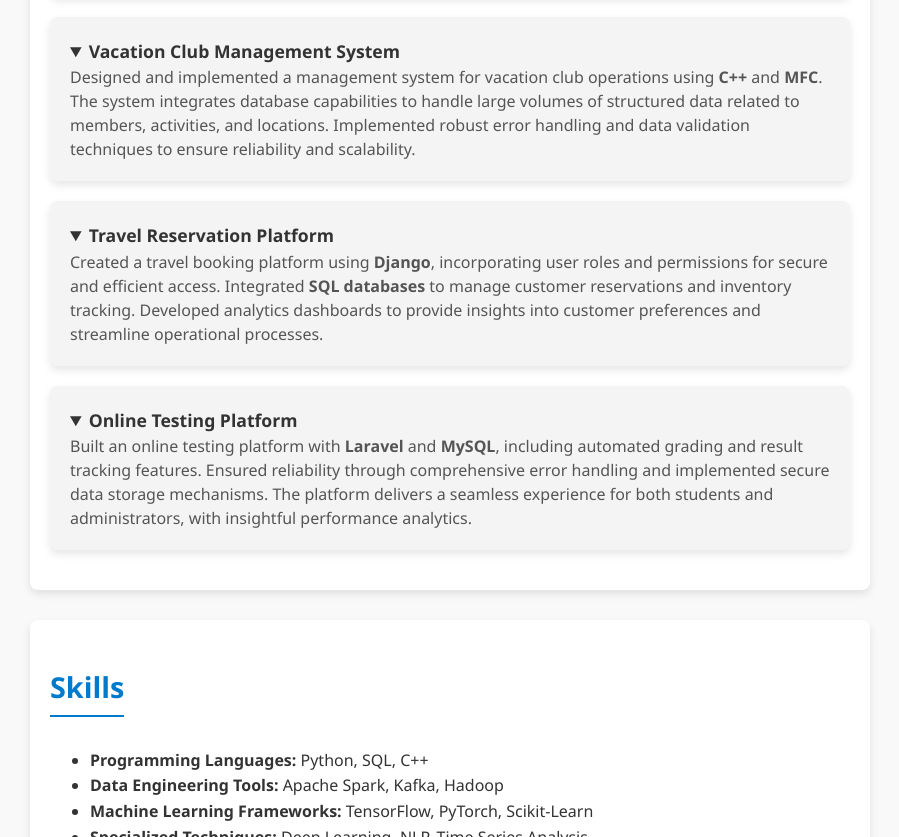
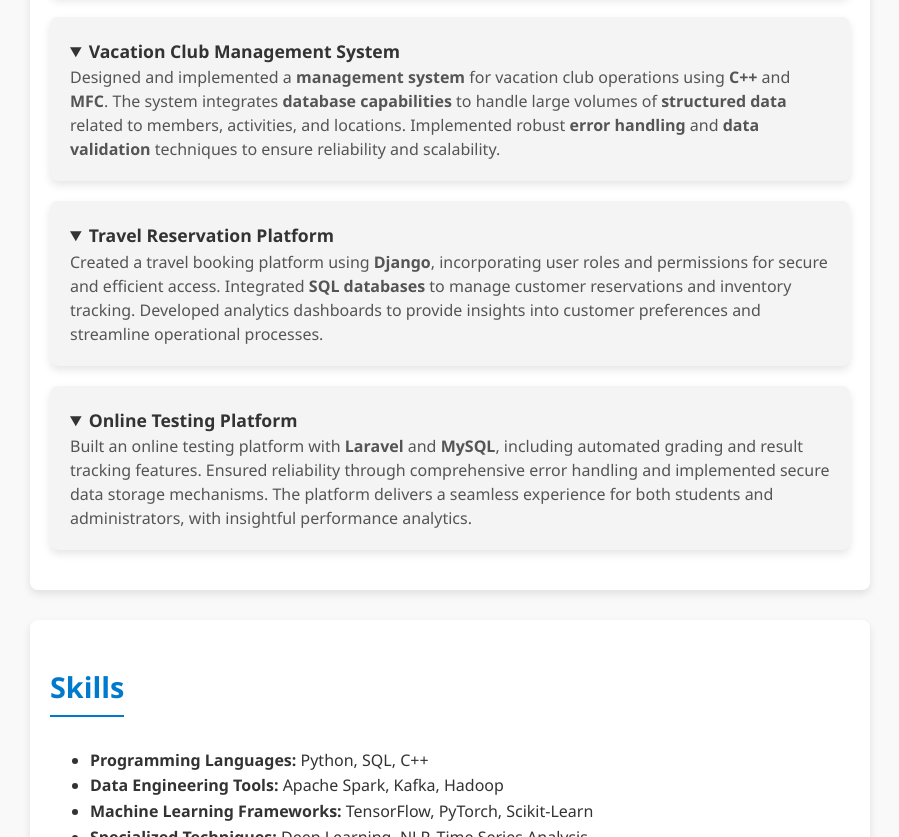
Before and after one commit to Abdeljalil-Ounaceur/portfolio, a plain HTML site: page index.html in a window 1280 px wide. Shown: the part 1857-2694 px from the top of the page, without its empty margins (190-1089 px from the left). Drawn offline with Linux system fonts and the light colour scheme.

Commit message:
Enhance project description in index.html: apply strong tags to key terms for improved emphasis and readability.

```diff
--- a/index.html
+++ b/index.html
@@ -218,9 +218,9 @@
             </p>
         </details>
         <details open>
-            <summary>Vacation Club Management System</summary>
+            <summary><strong>Vacation Club Management System</strong></summary>
             <p>
-                Designed and implemented a management system for vacation club operations using <strong>C++</strong> and <strong>MFC</strong>. The system integrates database capabilities to handle large volumes of structured data related to members, activities, and locations. Implemented robust error handling and data validation techniques to ensure reliability and scalability.
+                Designed and implemented a <strong>management system</strong> for vacation club operations using <strong>C++</strong> and <strong>MFC</strong>. The system integrates <strong>database capabilities</strong> to handle large volumes of <strong>structured data</strong> related to members, activities, and locations. Implemented robust <strong>error handling</strong> and <strong>data validation</strong> techniques to ensure reliability and scalability.
             </p>
         </details>
         <details open>
```
